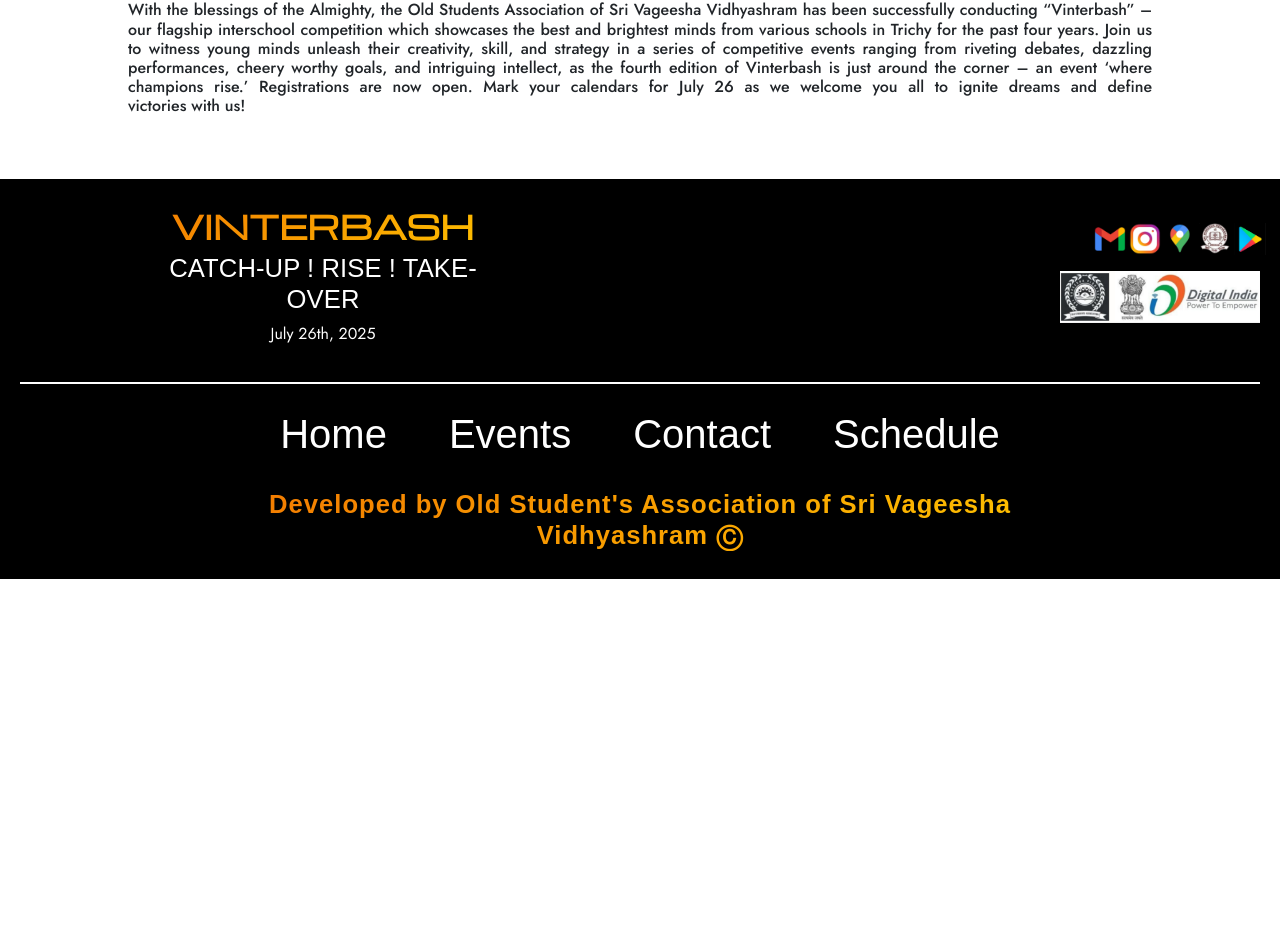
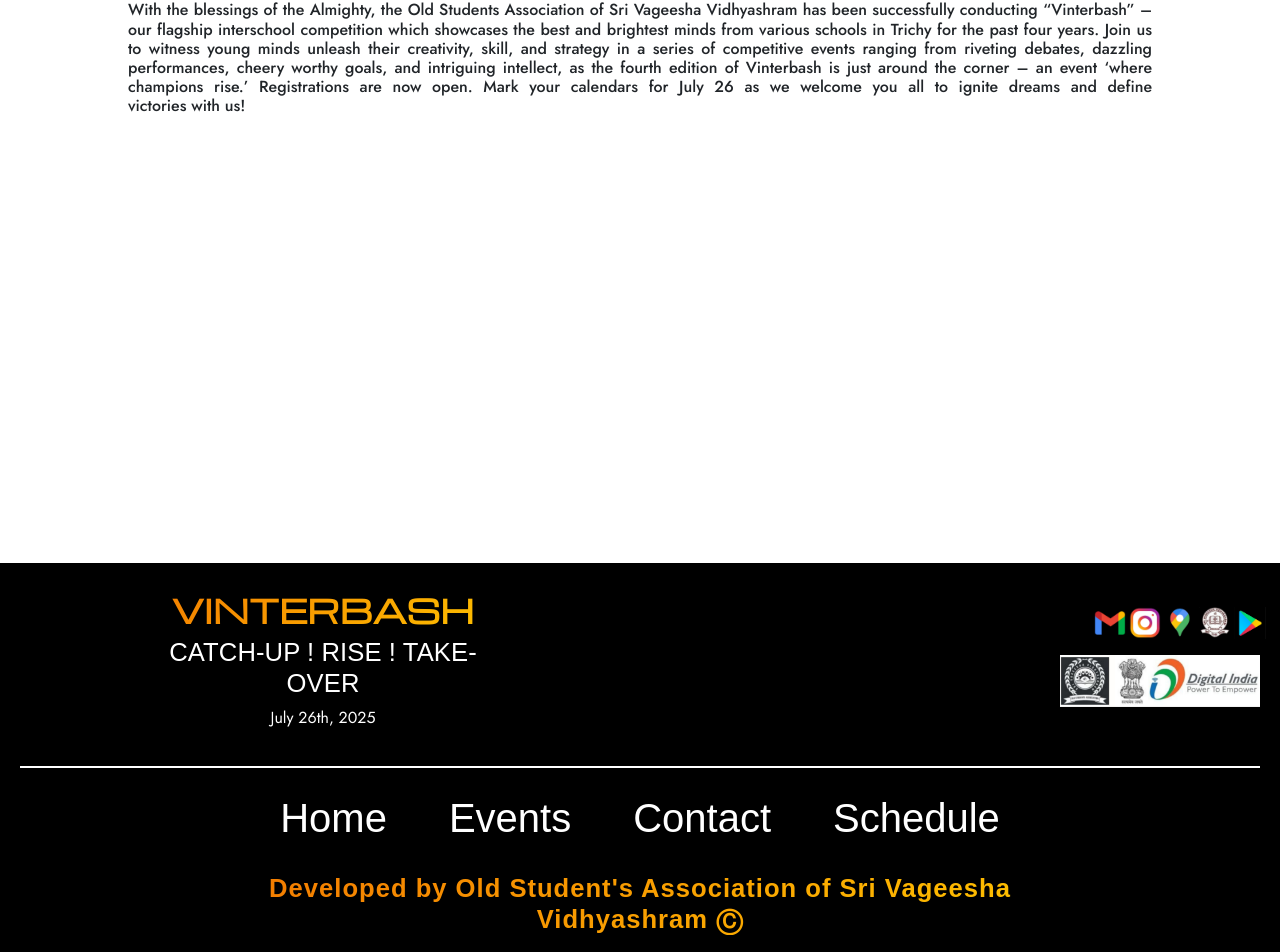
Before and after one commit to shrihariss29/vinterbash-final, a React (Create React App) app: page / in a window 1280 px wide. Shown: the part 1209-2161 px from the top of the page. Before the commit the page ends 1788 px from the top, so only its background shows below. Built offline with nearby package versions, Linux system fonts and the light colour scheme; a web font is replaced by a local one.

Commit message:
Update styles.css

```diff
--- a/public/styles.css
+++ b/public/styles.css
@@ -16,7 +16,7 @@ footer {
   flex-shrink: 0;
   width: 100%;
   color: white;
-  margin-top: 5%;
+  margin-top: 35%;
   margin-right: 3%;
 }
 .wholefooter {
```
